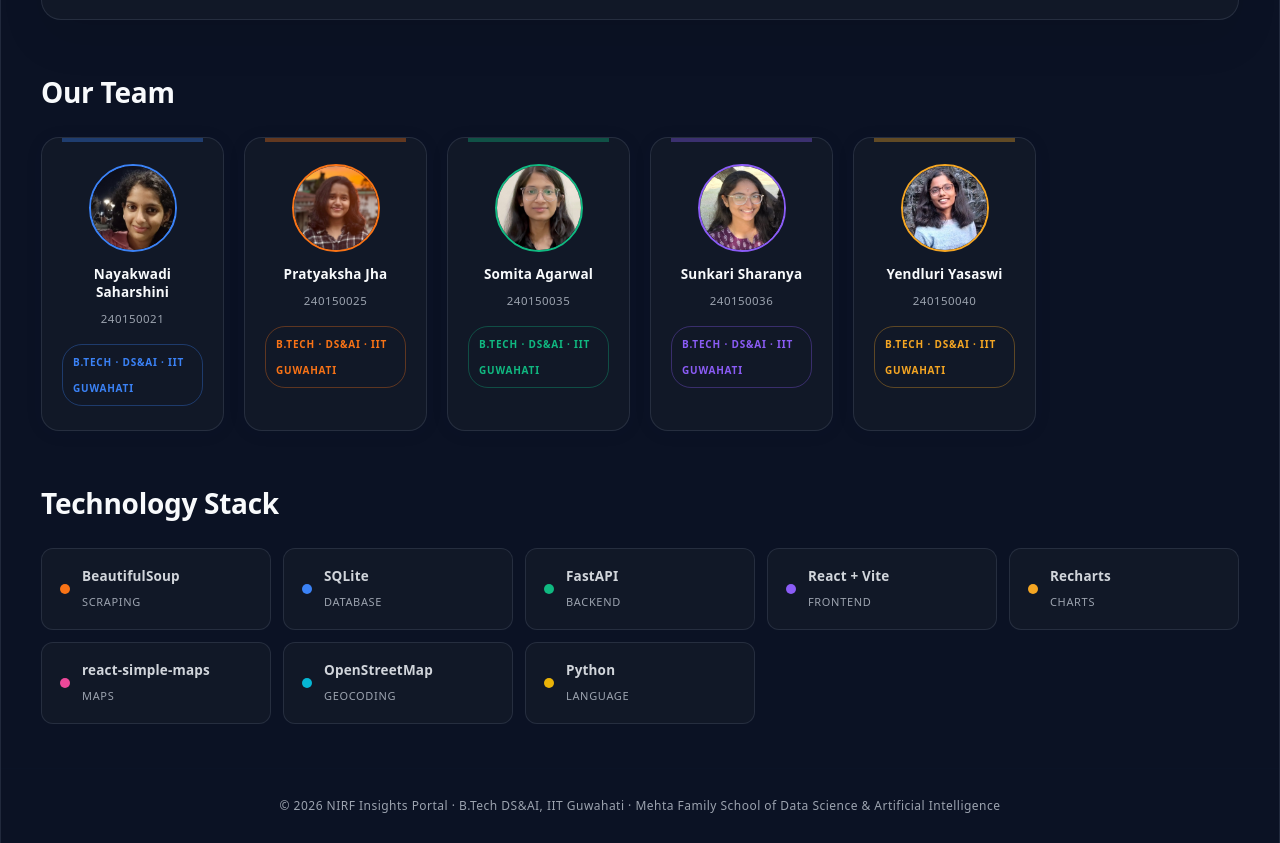
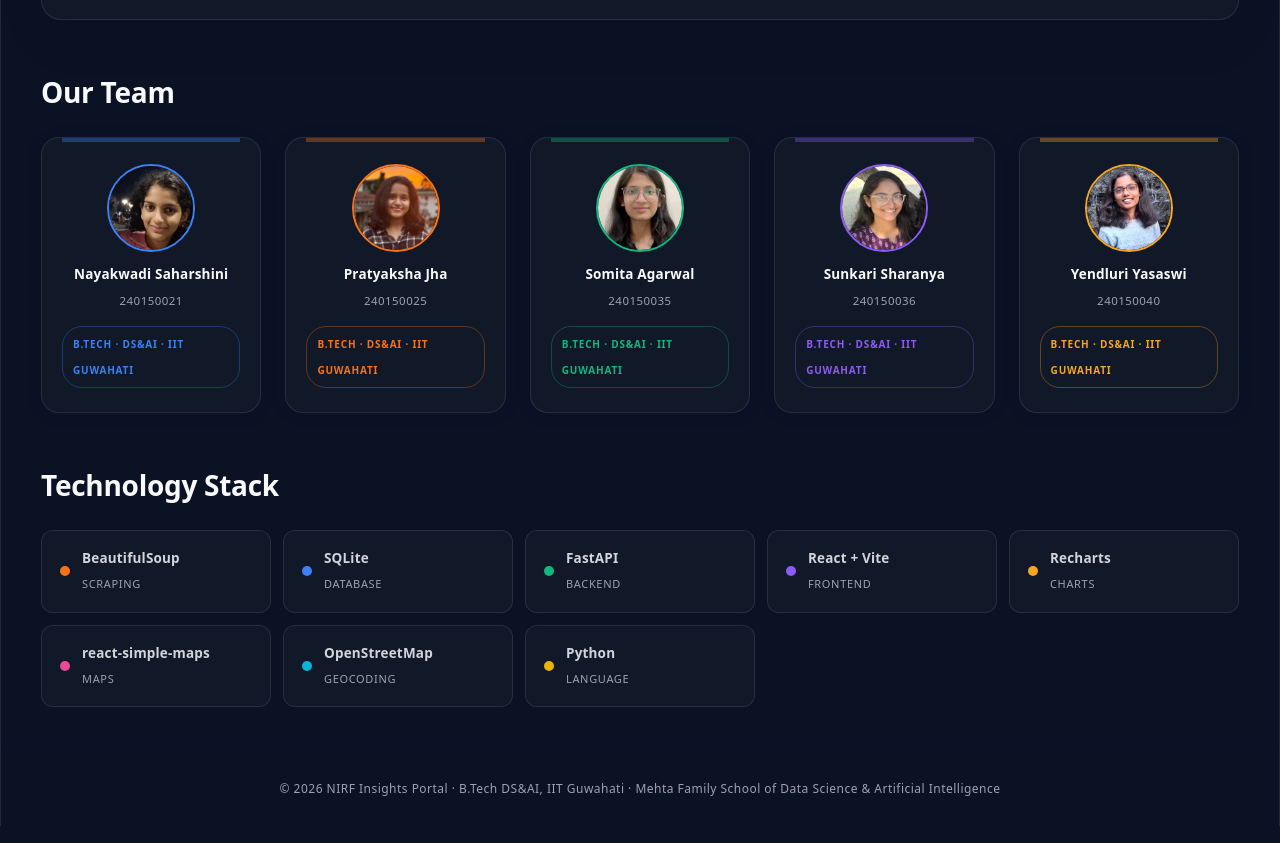
Before and after one commit to pratyaksha-jha/DBMS_project, a React app in the folder frontend/: page /about in a window 1280 px wide. Shown: the part 1480-2323 px from the top of the page. Built offline with nearby package versions, Linux system fonts and the light colour scheme; no server answers; the HTML template or start-up script is replaced by a standard one.

Commit message:
make the cards occupy width 100%

```diff
--- a/frontend/src/pages/About.jsx
+++ b/frontend/src/pages/About.jsx
@@ -556,9 +556,11 @@ const S = {
   },
 
   teamGrid: {
+    width: '100%',
     display: 'grid',
-    gridTemplateColumns: 'repeat(auto-fill, minmax(180px, 1fr))',
-    gap: 20,
+    gridTemplateColumns: 'repeat(auto-fit, minmax(220px, 1fr))',
+    gap: 24,
+    alignItems: 'stretch',
   },
   memberCard: {
     background: 'var(--surface)', borderRadius: 18, overflow: 'hidden',
```
